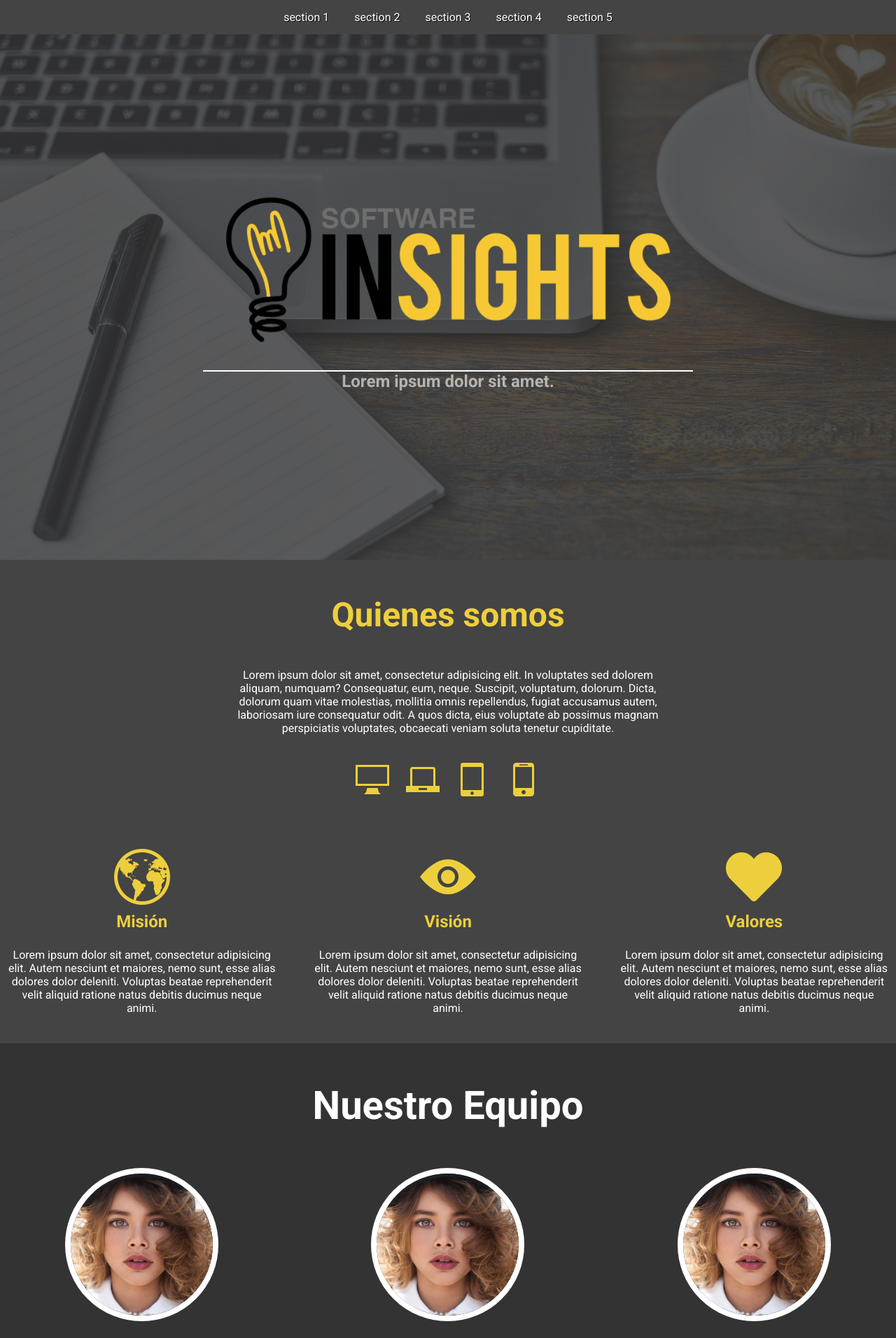
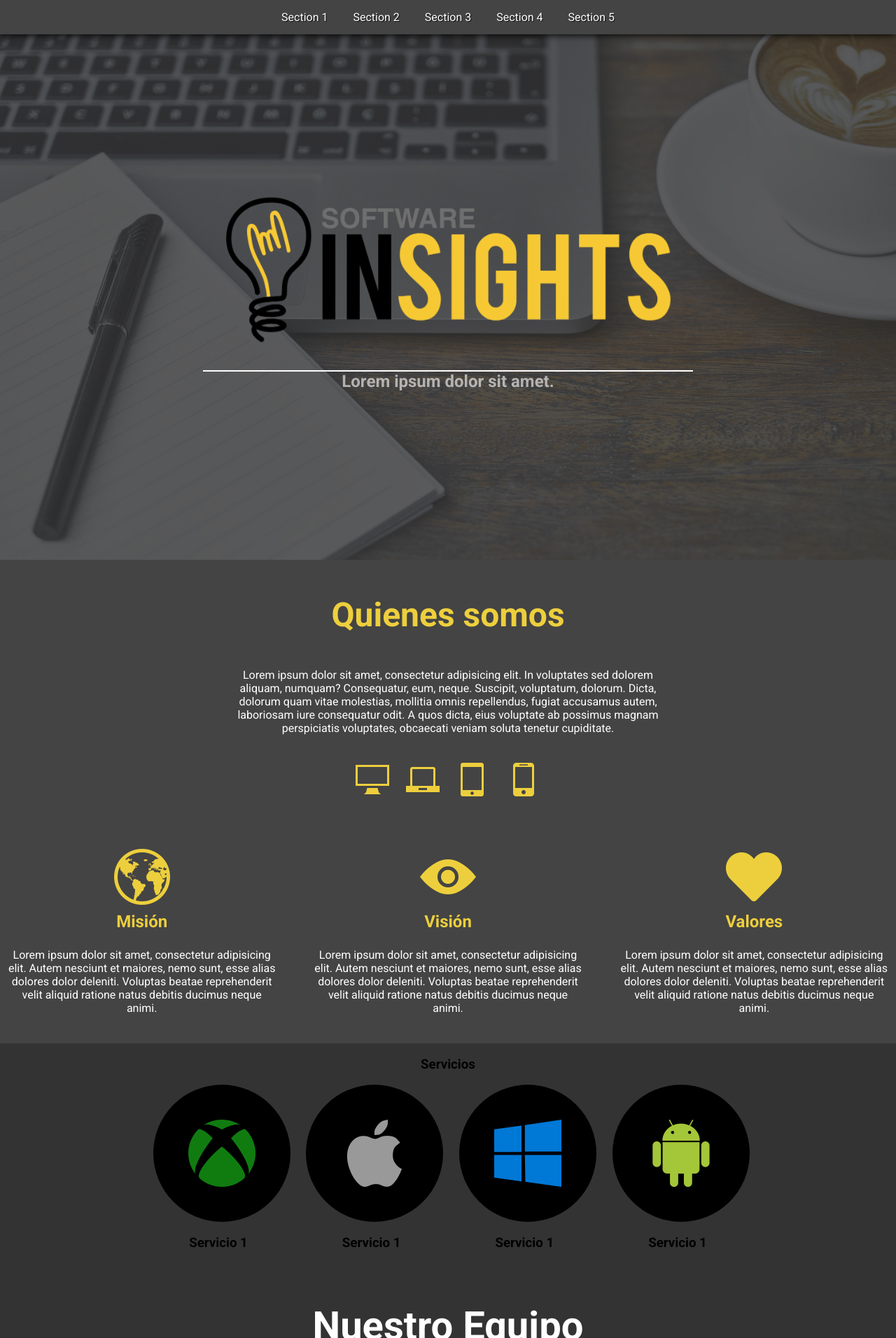
Before and after one commit to cesaralonso/softwareinsights, a PHP site: page / in a window 1280 px wide. Shown: the top 1912 px of the page at 70% size. Run offline with PHP 8.4, Linux system fonts and the light colour scheme; some libraries are stand-ins or nearby versions; some web fonts are replaced.

Commit message:
avance servicios

```diff
--- a/css/style.css
+++ b/css/style.css
@@ -84,6 +84,7 @@
   padding: 0;
   z-index: 9999;
   background-color: #444;
+  box-shadow: 0px 0.5px 10px #000;
 }
 
 li
@@ -100,7 +101,7 @@
 {
   color:#FFF;
 	background:#444;
-	box-shadow: inset 0px 1px 3px rgba(0,0,0,0.5);
+  text-shadow: 1px 1px 5px #fff;
 }
 
 /***************Header*************/
@@ -213,6 +214,27 @@
 {
   font-size   : 5em;
   color       : #edcf3d;
+}
+
+/*********Services************/
+.subtitle
+{
+  font-size: 1.5em
+  color: #edcf3d;
+}
+.ico-service
+{
+  color: #edcf3d;
+  font-size: 6em;
+  background-color: #000;
+  padding: 50px;
+  border-radius: 50%;
+  transition        : all 0.3s cubic-bezier(.25, .8, .25, 1);
+}
+
+.ico-service:hover
+{
+  text-shadow: 0px 0px 40px #fff;
 }
 
 /**********Our Team***************/
--- a/index.html
+++ b/index.html
@@ -28,11 +28,11 @@
             <div id="scroller-anchor"></div>
             <div id="nav">
                  <ul class="clearfix">
-                     <li class="col-xs-2 nav-btn" data-row-id="row1"><a href="#section1">section 1</a></li>
-                     <li class="col-xs-2 nav-btn" data-row-id="row2"><a href="#section2">section 2</a></li>
-                     <li class="col-xs-2 nav-btn" data-row-id="row3"><a href="#section3">section 3</a></li>
-                     <li class="col-xs-2 nav-btn" data-row-id="row4"><a href="#section4">section 4</a></li>
-                     <li class="col-xs-2 nav-btn" data-row-id="row5"><a href="#section5">section 5</a></li>
+                     <li class="col-xs-2 nav-btn" data-row-id="row1"><a href="#section1">Section 1</a></li>
+                     <li class="col-xs-2 nav-btn" data-row-id="row2"><a href="#section2">Section 2</a></li>
+                     <li class="col-xs-2 nav-btn" data-row-id="row3"><a href="#section3">Section 3</a></li>
+                     <li class="col-xs-2 nav-btn" data-row-id="row4"><a href="#section4">Section 4</a></li>
+                     <li class="col-xs-2 nav-btn" data-row-id="row5"><a href="#section5">Section 5</a></li>
                      <!-- <div id="nav-indicator"></div> -->
                  </ul>
             </div>
@@ -99,6 +99,34 @@
         <h3>Valores</h3>
         <p>Lorem ipsum dolor sit amet, consectetur adipisicing elit. Autem nesciunt et maiores, nemo sunt, esse alias dolores dolor deleniti. Voluptas beatae reprehenderit velit aliquid ratione natus debitis ducimus neque animi.</p>
       </div>
+    </div>
+
+    <div class="row center-xs backgroundblue">
+      <div class="servicios backgroundblue col-xs-12">
+        <h3 class="subtitle">Servicios</h3>
+      </div>
+    </div>
+    <div class="row center-xs backgroundblue">
+      <div class="col-xs-6 col-md-2">
+        <center><span class="icon-brand6 ico-service hvr-shrink"></center>
+          <h3>Servicio 1</h3>
+      </div>
+
+      <div class="col-xs-6 col-md-2">
+        <center><span class="icon-brand2 ico-service hvr-shrink"></center>
+          <h3>Servicio 1</h3>
+      </div>
+
+      <div class="col-xs-6 col-md-2">
+        <center><span class="icon-brand5 ico-service hvr-shrink"></center>
+          <h3>Servicio 1</h3>
+      </div>
+
+      <div class="col-xs-6 col-md-2">
+        <center><span class="icon-brand ico-service hvr-shrink"></center>
+          <h3>Servicio 1</h3>
+      </div>
+
     </div>
 
     <div class="row backgroundblue" id="section3">
```
